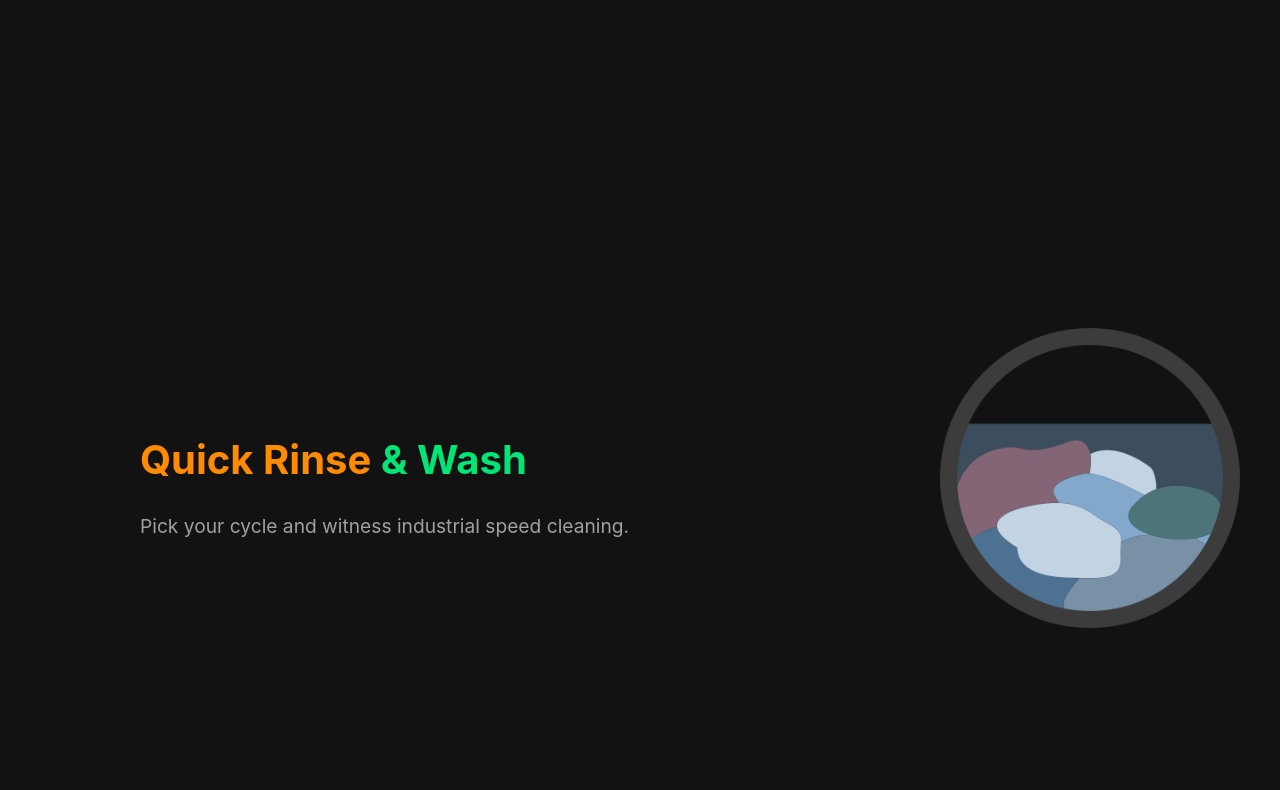
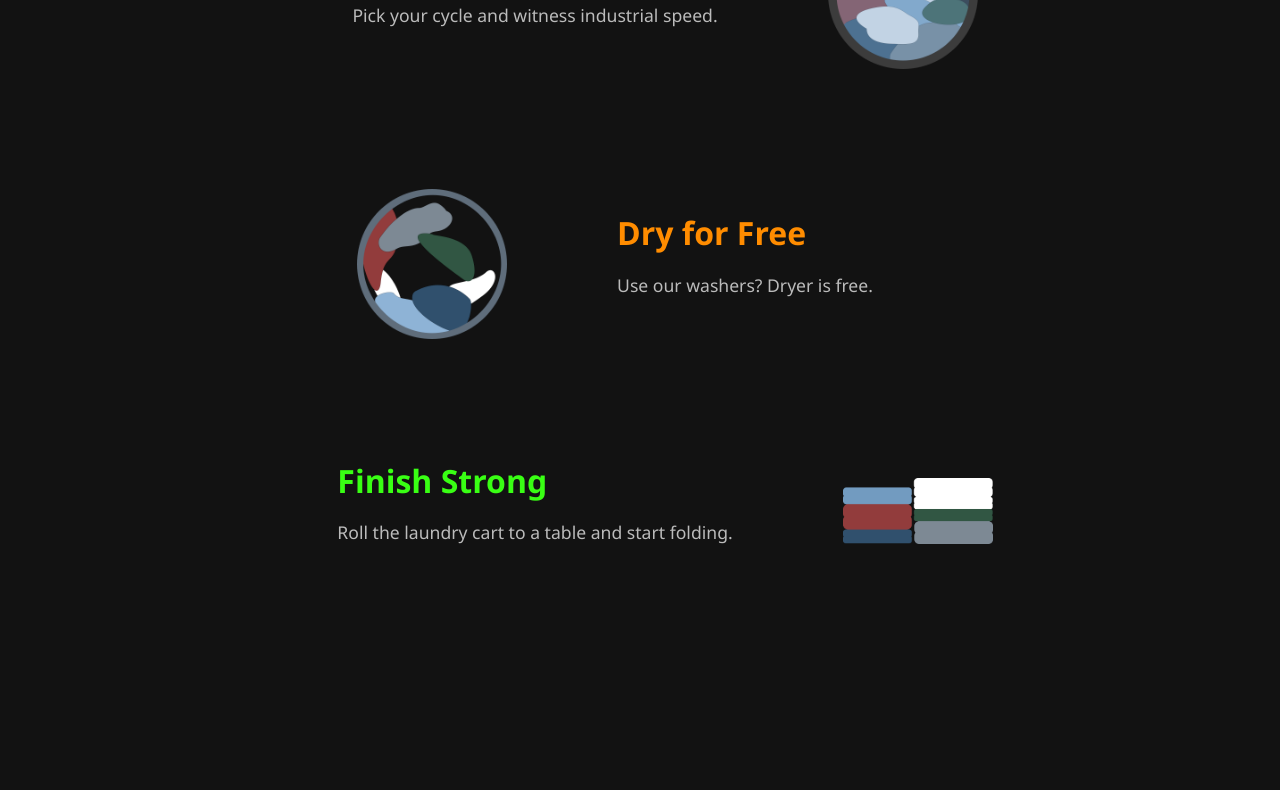
Before and after one commit to dallinnd/LaundromatWebsite, a plain HTML site: page index.html in a window 1280 px wide. Shown: the part 602-1392 px from the top of the page. After the commit the page ends 1225 px from the top, so only its background shows below. Drawn offline with Linux system fonts and the light colour scheme.

Commit message:
Update index.html

```diff
--- a/index.html
+++ b/index.html
@@ -3,85 +3,94 @@
 <head>
     <meta charset="UTF-8">
     <meta name="viewport" content="width=device-width, initial-scale=1.0">
-    <title>Wash n Go | Modern Laundry</title>
+    <title>Wash n Go</title>
     <link rel="manifest" href="manifest.json">
     <style>
         :root {
             --bg-dark: #121212;
-            --surface: #1e1e1e;
-            --accent-orange: #FF8C00;
-            --accent-faded: #ffa64d;
-            --accent-green: #00E676;
-            --text-main: #e0e0e0;
-            --text-dim: #a0a0a0;
+            --text-light: #e0e0e0;
+            --orange-vibrant: #ff8c00;
+            --green-accent: #39ff14;
         }
 
         body {
-            font-family: 'Inter', system-ui, sans-serif;
-            margin: 0; background: var(--bg-dark); color: var(--text-main);
-            overflow-x: hidden; line-height: 1.6;
+            font-family: 'Segoe UI', Roboto, sans-serif;
+            margin: 0; background-color: var(--bg-dark);
+            color: var(--text-light); overflow-x: hidden;
         }
 
-        /* Container for Desktop constraints */
-        .container { max-width: 1000px; margin: 0 auto; padding: 0 20px; }
+        .container { max-width: 900px; margin: 0 auto; padding: 0 20px; }
 
+        /* Hero Header */
+        header { padding: 80px 20px; text-align: center; }
+        header h1 { font-size: 3.5rem; color: var(--orange-vibrant); margin: 0; }
+
+        /* Tighter Steps */
         .step {
-            min-height: 80vh; display: flex; align-items: center;
-            gap: 60px; padding: 40px 0;
+            display: flex; align-items: center; justify-content: center;
+            gap: 60px; padding: 60px 0; min-height: auto;
         }
 
         .step:nth-child(even) { flex-direction: row-reverse; }
 
-        img { width: 300px; height: auto; opacity: 0; transition: all 1s ease-out; }
+        img {
+            width: 150px; opacity: 0;
+            transition: transform 1s cubic-bezier(0.19, 1, 0.22, 1), opacity 1s;
+        }
 
-        .content { opacity: 0; transform: translateY(50px); transition: all 1s ease-out; flex: 1; }
+        .content {
+            opacity: 0; transform: translateY(30px);
+            transition: transform 0.8s ease-out, opacity 0.8s;
+            max-width: 400px;
+        }
 
-        h2 { font-size: 2.5rem; margin-bottom: 10px; color: var(--accent-orange); }
-        h2 span { color: var(--accent-green); } /* Green accent */
-        p { font-size: 1.2rem; color: var(--text-dim); }
+        h2 { color: var(--orange-vibrant); font-size: 2rem; margin: 0 0 10px 0; }
+        p { font-size: 1.1rem; line-height: 1.5; color: #bbb; }
 
-        /* Animation Classes */
         .step.visible img { opacity: 1; transform: translateX(0); }
         .step.visible .content { opacity: 1; transform: translateY(0); }
-        .step:nth-child(odd) img { transform: translateX(-100px); }
-        .step:nth-child(even) img { transform: translateX(100px); }
 
-        /* Responsive Mobile */
+        .step:nth-child(odd) img { transform: translateX(-50px); }
+        .step:nth-child(even) img { transform: translateX(50px); }
+
+        /* Responsive */
         @media (max-width: 768px) {
-            .step { flex-direction: column !important; text-align: center; gap: 20px; }
-            img { width: 150px; }
+            .step { flex-direction: column !important; text-align: center; gap: 20px; padding: 40px 0; }
+            img { width: 100px; }
         }
     </style>
 </head>
 <body>
 
+    <header>
+        <h1>Wash n Go</h1>
+    </header>
+
     <div class="container">
         <section class="step">
             <img src="LaundroMatIconA.png" alt="Step 1">
-        <div class="content"><h2>BYOL <span>.</span></h2><p>Bring Your Own Laundry. Clean, modern space ready for your load.</p></div>
+            <div class="content"><h2>BYOL</h2><p>Bring Your Own Laundry.</p></div>
         </section>
 
         <section class="step">
             <img src="LaundroMatIconB.png" alt="Step 2">
-        <div class="content"><h2>Quick Rinse <span>& Wash</span></h2><p>Pick your cycle and witness industrial speed cleaning.</p></div>
+            <div class="content"><h2>Quick Rinse and Wash</h2><p>Pick your cycle and witness industrial speed.</p></div>
         </section>
 
         <section class="step">
             <img src="LaundroMatIconC.png" alt="Step 3">
-        <div class="content"><h2>Dry <span>for Free</span></h2><p>Use our high-efficiency washers? The dryer is on us.</p></div>
+            <div class="content"><h2>Dry for Free</h2><p>Use our washers? Dryer is free.</p></div>
         </section>
 
         <section class="step">
             <img src="LaundroMatIconD.png" alt="Step 4">
-        <div class="content"><h2>Finish <span>Strong</span></h2><p>Roll the laundry cart to a folding table and get it done.</p></div>
+            <div class="content"><h2 style="color: var(--green-accent);">Finish Strong</h2><p>Roll the laundry cart to a table and start folding.</p></div>
         </section>
     </div>
 
 <script>
     const observer = new IntersectionObserver((entries) => {
-        entries.forEach(entry => {
-            if (entry.isIntersecting) entry.target.classList.add('visible');
-        });
+        entries.forEach(entry => { if (entry.isIntersecting) entry.target.classList.add('visible'); });
     }, { threshold: 0.2 });
     document.querySelectorAll('.step').forEach(s => observer.observe(s));
 </script>
```
Lines whose indentation alone changed are shown as unchanged.
